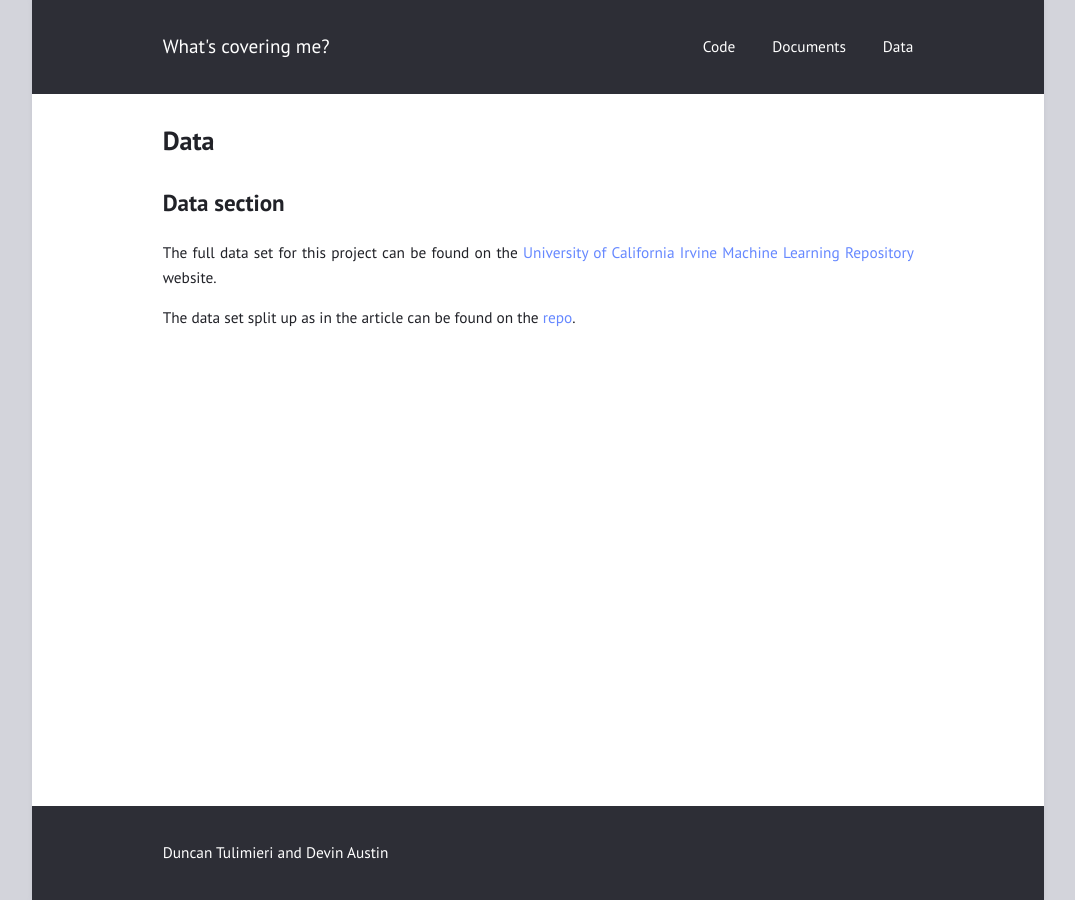
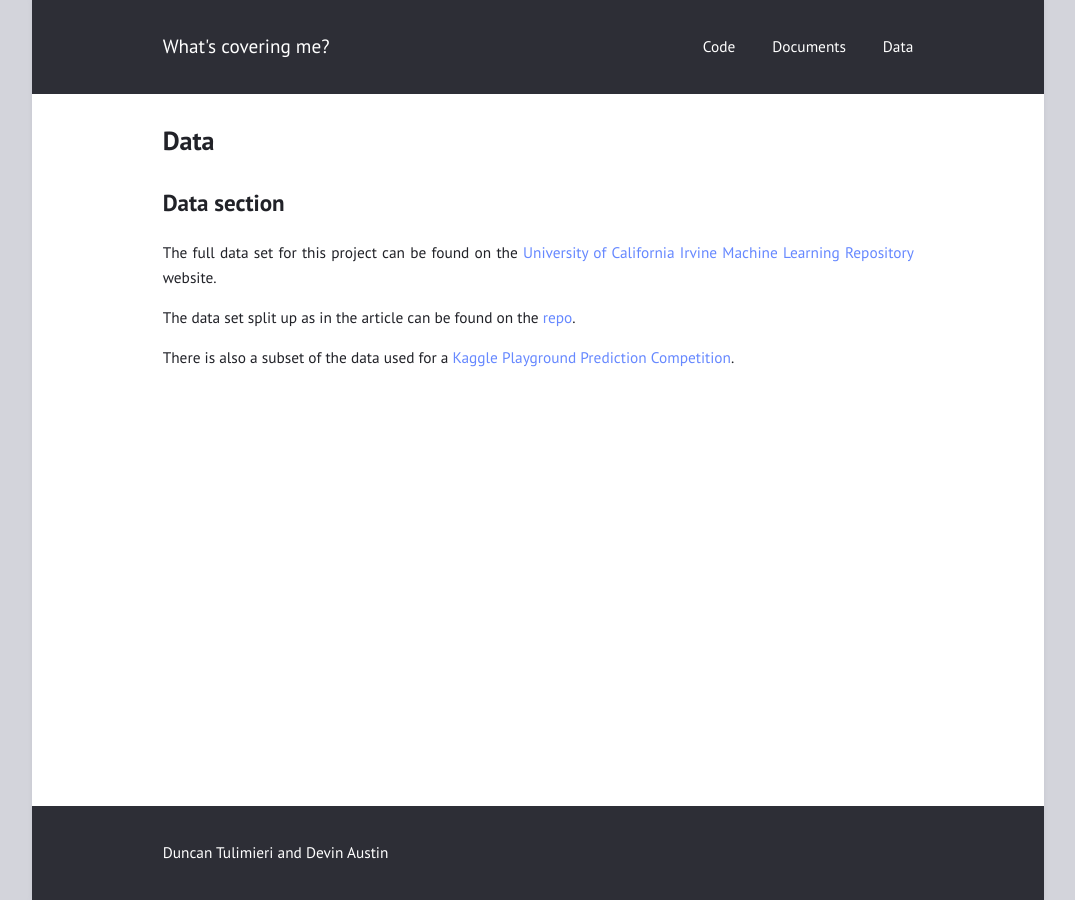
Before and after one commit to tulimid1/what-is-covering-me, a Jekyll site: the page built from data.md, in a window 1280 px wide. Shown: the whole page, without its empty margins (102-1177 px from the left). Built offline with Jekyll 4.4.1, drawn with Linux system fonts in a browser that asks for light colours.

Commit message:
Update data.md

```diff
--- a/data.md
+++ b/data.md
@@ -9,3 +9,5 @@ permalink: /Data/
 The full data set for this project can be found on the [University of California Irvine Machine Learning Repository](https://archive.ics.uci.edu/ml/datasets/Covertype) website.
 
 The data set split up as in the article can be found on the [repo](https://github.com/tulimid1/what-is-covering-me).
+
+There is also a subset of the data used for a [Kaggle Playground Prediction Competition](https://www.kaggle.com/competitions/forest-cover-type-prediction/overview).
```
